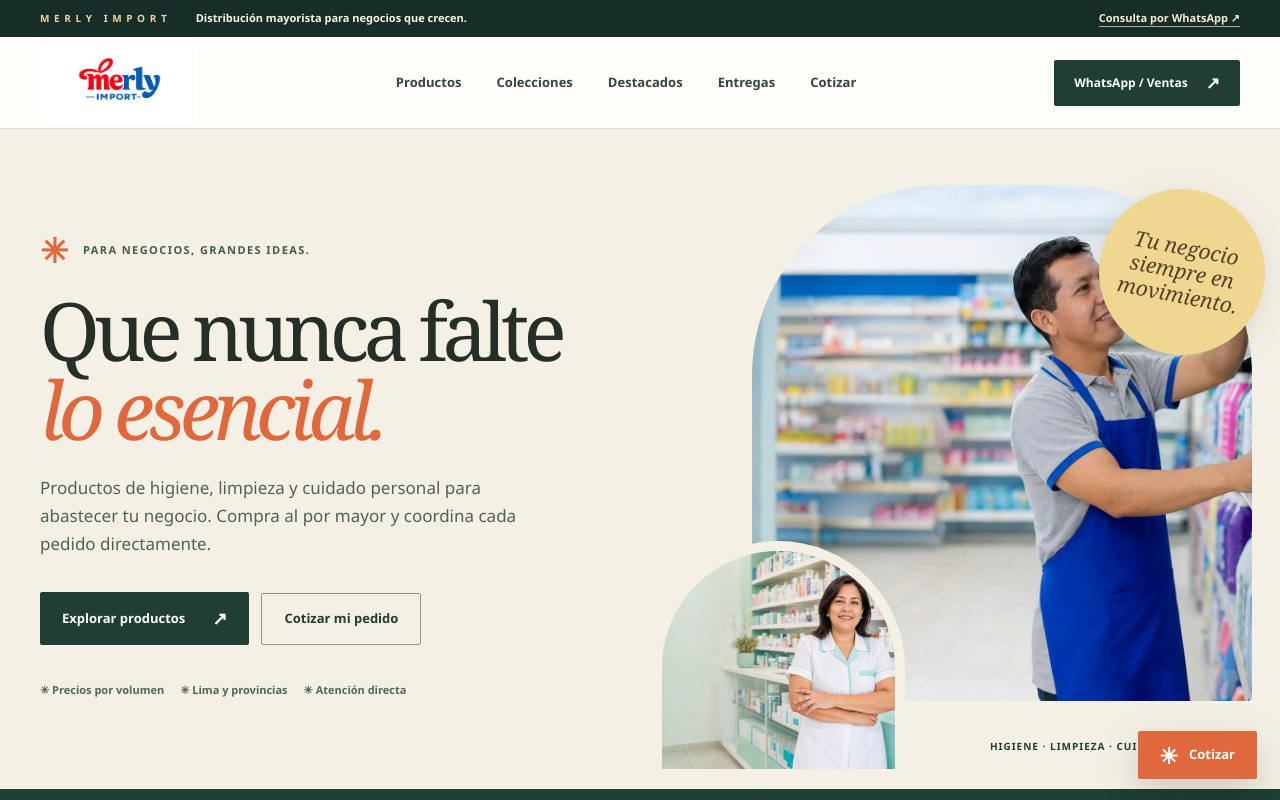
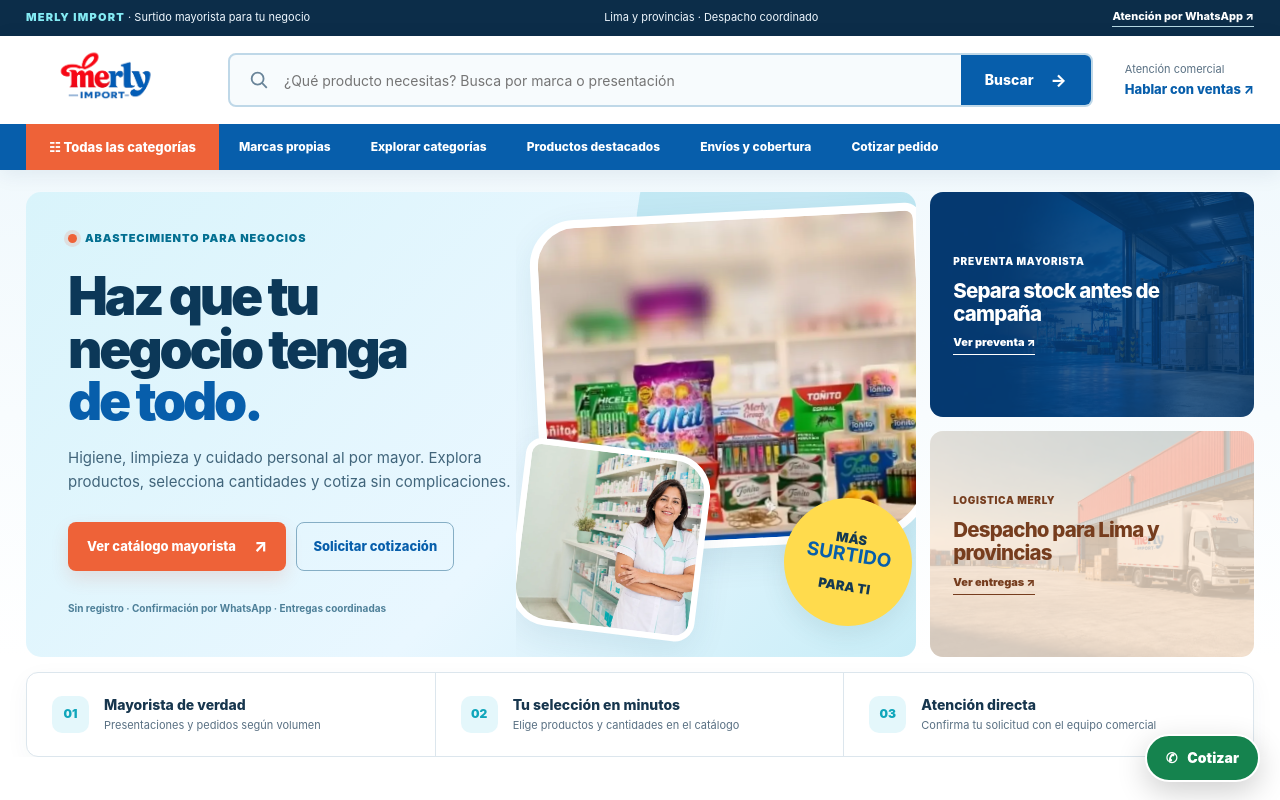
Before and after one commit to DanielRiojas611/merly-import-web, a Next.js app: page / in a window 1280 px wide. Shown: the top 800 px of the page. Built offline with nearby package versions, Linux system fonts and the light colour scheme; no server answers; the database is empty.

Commit message:
feat(v4): activate wholesale redesign in app/page.tsx

```diff
--- a/app/page.tsx
+++ b/app/page.tsx
@@ -1,10 +1,10 @@
 import { products as fallbackProducts } from "./catalogo/products";
-import EditorialHome from "./EditorialHome";
+import WholesaleHome from "./WholesaleHome";
 import { WHATSAPP_NUMBER } from "./lib/brand";
 import { getCommercialRules } from "./lib/commercial-rules";
 import { getFeaturedProducts } from "./lib/neon-catalog";
 import { getSiteContent } from "./lib/site-content-db";
-import "./editorial-home.css";
+import "./wholesale-home.css";
 
 export const dynamic = "force-dynamic";
 
@@ -12,5 +12,5 @@ export default async function HomePage() {
   const contentPromise = getSiteContent();
   const featuredPromise = getFeaturedProducts(12).catch(() => null);
   const [content, featured] = await Promise.all([contentPromise, featuredPromise]);
-  return <EditorialHome content={content} featuredProducts={featured?.length ? featured : fallbackProducts} whatsappNumber={WHATSAPP_NUMBER} commercialRules={getCommercialRules()} />;
+  return <WholesaleHome content={content} featuredProducts={featured?.length ? featured : fallbackProducts} whatsappNumber={WHATSAPP_NUMBER} commercialRules={getCommercialRules()} />;
 }
```
